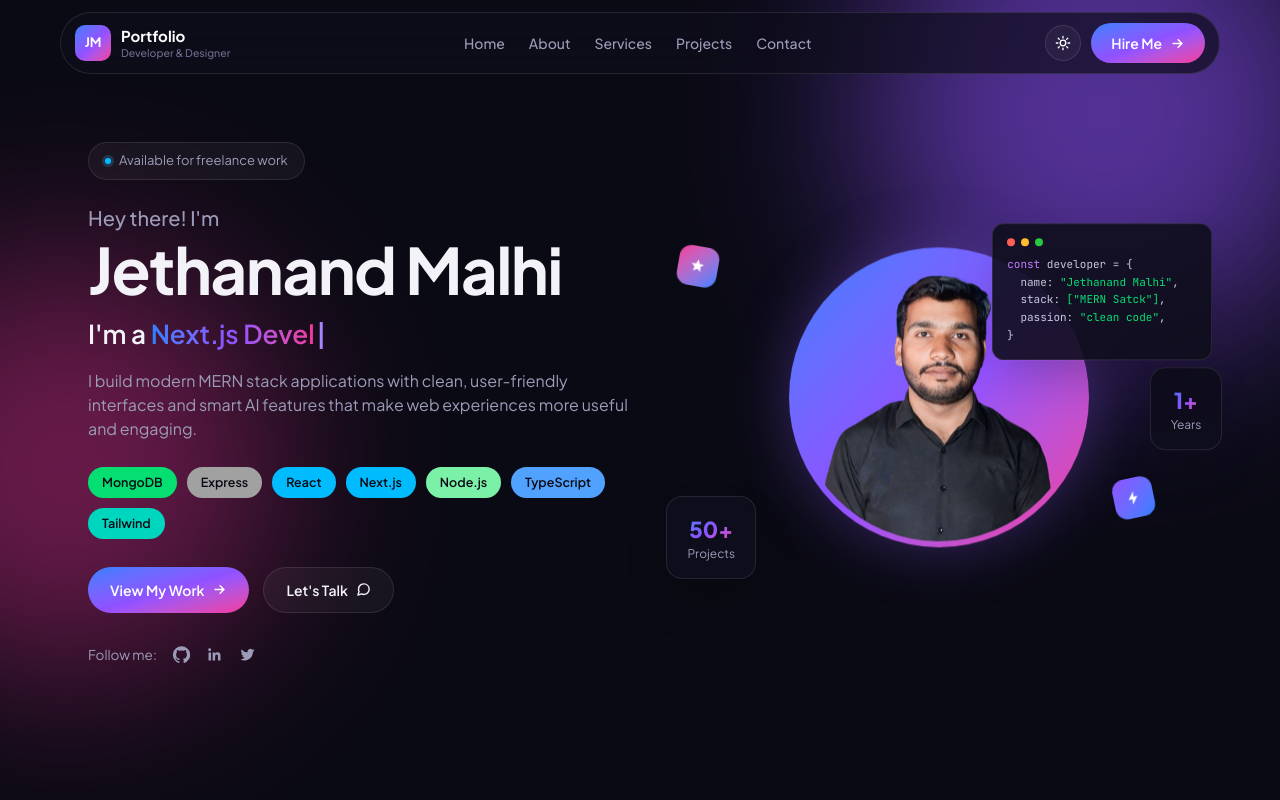
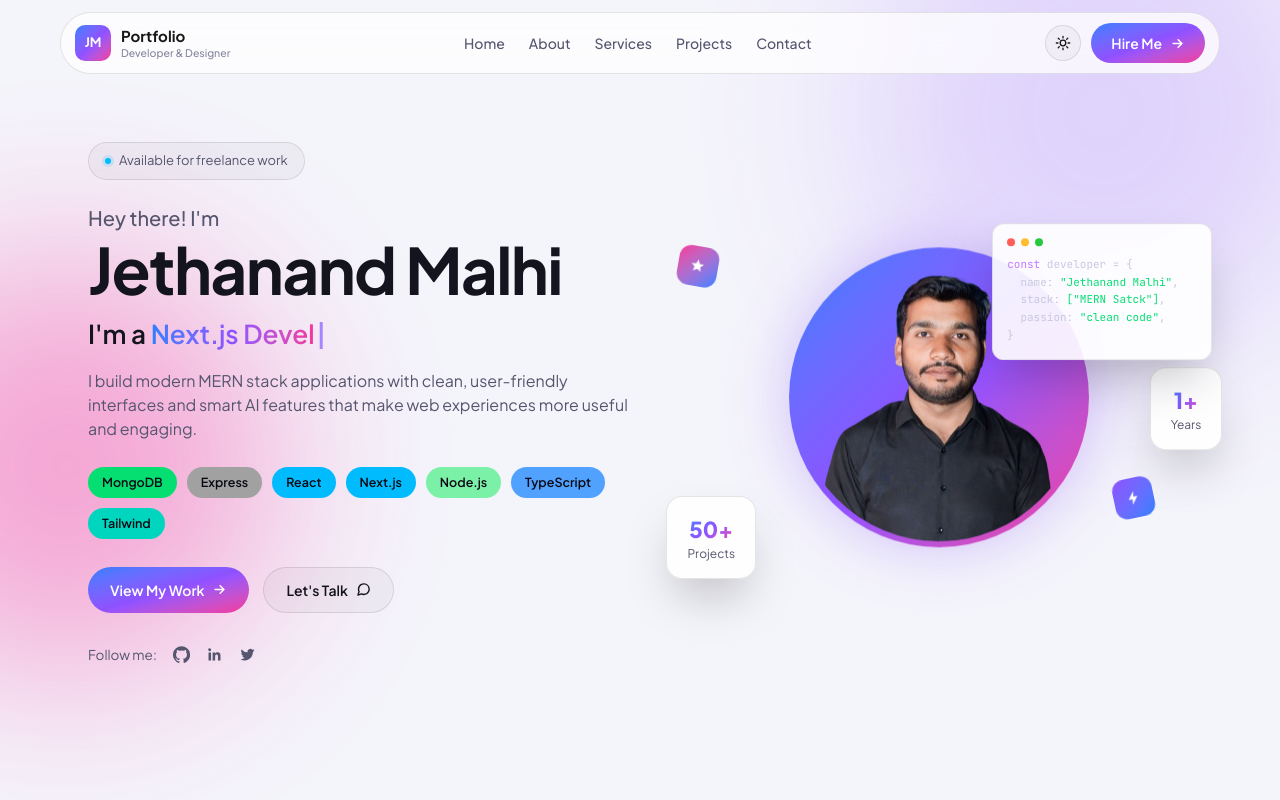
Before and after one commit to Jethanandj52/Portfolio, a React (Vite) app: page / in a window 1280 px wide. Shown: the top 800 px of the page. Built offline with nearby package versions, Linux system fonts and the light colour scheme.

Commit message:
Update theme.js

```diff
--- a/src/theme.js
+++ b/src/theme.js
@@ -4,7 +4,7 @@
  * so each component stays theme-aware without repeating logic.
  */
 export function getThemeTokens(theme) {
-  const isDark = theme === "dark";
+  const isDark = theme === "light";
 
   return {
     isDark,
```
